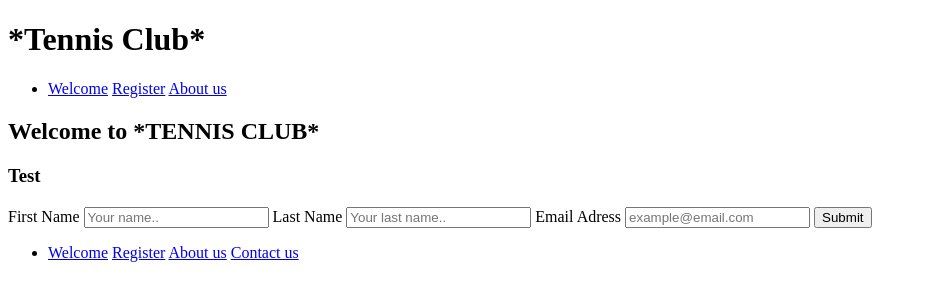
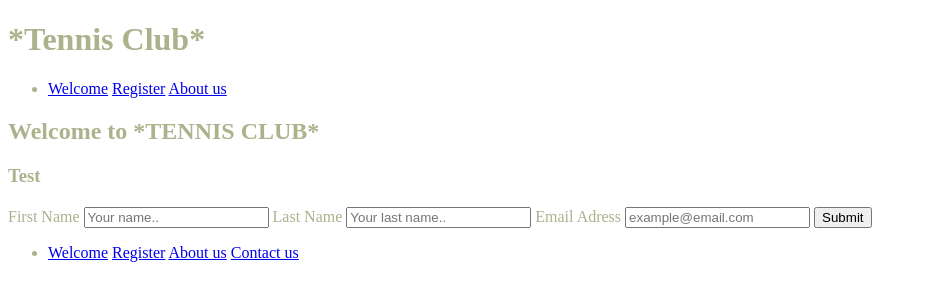
Before and after one commit to crotchetycrow/exceedra-FE-tech-test, a website: page src/index.html in a window 1280 px wide. Shown: the whole page, without its empty margins (0-927 px from the left). Drawn offline with Linux system fonts and the light colour scheme.

Commit message:
postcss set up, added cssnano (minifying) and postcss variable (browser support)

```diff
--- /dev/null
+++ b/public/style.css
@@ -0,0 +1 @@
+*,:after,:before{box-sizing:inherit}html{box-sizing:border-box;color:#adb18c;font-family:Crimson Text,serif}
--- a/src/style.css
+++ b/src/style.css
@@ -1,3 +1,11 @@
+:root {
+  --clr-text: #adb18c;
+  --clr-primary: #8caa44;
+  --clr-accent: #926d46;
+
+  --ff-serif: "Crimson Text", serif;
+}
+
 *,
 *::before,
 *::after {
@@ -6,5 +14,6 @@
 
 html {
   box-sizing: border-box;
-  font-family: "Crimson Text", serif;
+  font-family: var(--ff-serif);
+  color: var(--clr-text);
 }
```
Also changed, not shown: package.json (added, +28 -0 lines), postcss.config.js (added, +8 -0 lines), 2 other files.
